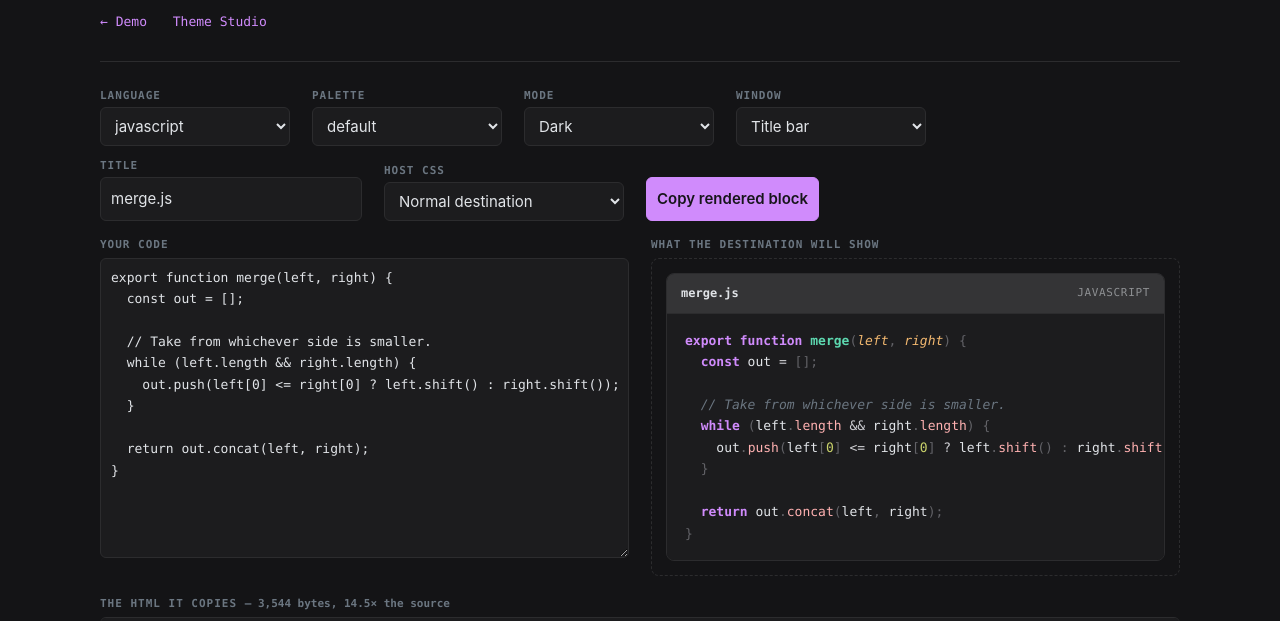
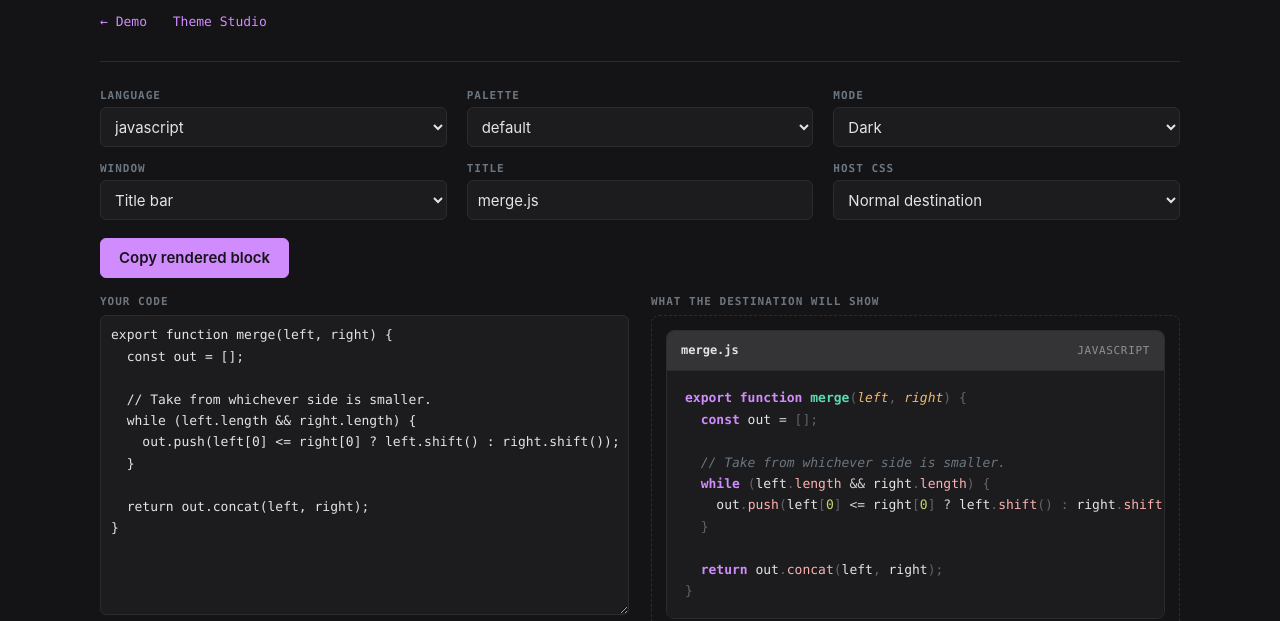
Before and after one commit to JSRayCore/JSRay, a website: page demo/paste.html in a window 1280 px wide. Shown: the part 179-800 px from the top of the page. Drawn offline with Linux system fonts and the light colour scheme.

Commit message:
Lay the paste controls out in a grid, not a greedy row (#15)
Six settings in a flex-wrap row packed five onto one line and left one
alone on the next, and the widest select set its own width, so no two
rows lined up. A text input and a select also disagree on an intrinsic
height -- 38px against 44px here -- and bottom-aligning them tilted the
label above every taller field.

Three columns divide six evenly, and they keep dividing it evenly on
the way down: 3x2 above 780px, 2x3 above 460, 1x6 below. Stating the
control height keeps the rows level whatever the browser thinks a
select should be. The button moves to its own full-width line, because
it is the one thing there that is not a setting and mixing it into the
field grid is what made the second row read as a leftover.

Measured across twelve widths from 320 to 1440: one field width, one
control height, an even split at every step, and no sideways scroll.

The studio toolbar looked broken in the same measurement and is not —
its children are centre-aligned, so grouping them by their top edge
reported three rows where there is one. Grouped by overlap it is one
row down to 1024, then 2+1, then stacked.

```diff
--- a/demo/paste.html
+++ b/demo/paste.html
@@ -21,13 +21,31 @@
   header.top nav a { color: var(--ui-accent); text-decoration: none; margin-right: 18px; }
   header.top nav a:hover, header.top nav a:focus-visible { text-decoration: underline; }
 
-  .controls { display: flex; flex-wrap: wrap; gap: 14px 22px; align-items: flex-end; margin: 28px 0 18px; }
-  .field { display: flex; flex-direction: column; gap: 6px; }
+  /* A fixed column count rather than flex-wrap. Six controls packed greedily
+     left five on one line and one alone on the next, and the widest select
+     ("Destination overrides spans") set its own width, so no two rows lined
+     up. Three columns divide six evenly at every step down. */
+  .controls { display: grid; grid-template-columns: repeat(3, minmax(0, 1fr));
+              gap: 16px 20px; align-items: end; margin: 28px 0 18px; }
+  @media (max-width: 780px) { .controls { grid-template-columns: repeat(2, minmax(0, 1fr)); } }
+  @media (max-width: 460px) { .controls { grid-template-columns: 1fr; } }
+
+  .field { display: flex; flex-direction: column; gap: 6px; min-width: 0; }
   .field > span { font: 600 11px/1 ui-monospace, Menlo, monospace; letter-spacing: .09em;
                   text-transform: uppercase; color: var(--ui-dim); }
   select, button, textarea, input[type=text] { font: inherit; color: inherit; background: var(--ui-panel);
                              border: 1px solid var(--ui-line); border-radius: 6px; padding: 8px 10px; }
-  select { min-width: 190px; }
+  /* A select and a text input do not agree on an intrinsic height — 38px
+     against 44px here — and bottom-aligning them tilted every label above.
+     Stating the height is what keeps the rows level. */
+  select, input[type=text] { width: 100%; height: 40px; }
+
+  /* The action sits on its own full-width line: it is the one thing here that
+     is not a setting, and mixing it into the field grid is what made the
+     second row look like a leftover. */
+  .actions { grid-column: 1 / -1; display: flex; flex-wrap: wrap;
+             align-items: center; gap: 12px 16px; margin-top: 2px; }
+  .actions button { height: 40px; padding: 0 18px; }
   button { cursor: pointer; font-weight: 600; }
   button:hover { border-color: var(--ui-accent); }
   button:focus-visible, select:focus-visible, textarea:focus-visible {
@@ -63,8 +81,6 @@
     header.top { padding: 36px 0 20px; }
     header.top h1 { font-size: 23px; }
     .controls { gap: 12px 14px; margin: 20px 0 14px; }
-    select, input[type=text] { min-width: 0; width: 100%; }
-    .field { flex: 1 1 150px; }
     textarea { min-height: 200px; }
     #preview { min-height: 160px; }
   }
@@ -72,7 +88,8 @@
   /* 44px is the touch target both Apple and the WCAG rule settle on; every
      control here was smaller, on the iPad too. */
   @media (pointer: coarse) {
-    select, button, input[type=text] { min-height: 44px; }
+    select, input[type=text] { height: 44px; }
+    .actions button { height: 44px; }
     /* The nav links underline on hover, so the hit area is grown with an
        overlay rather than padding that would drag the underline down. */
     header.top nav a { position: relative; }
@@ -121,8 +138,10 @@
         <option value="1">Destination overrides spans</option>
       </select>
     </label>
-    <button id="copy" class="primary" type="button">Copy rendered block</button>
-    <span class="status" id="status"></span>
+    <div class="actions">
+      <button id="copy" class="primary" type="button">Copy rendered block</button>
+      <span class="status" id="status"></span>
+    </div>
   </div>
 
   <div class="grid">
```
